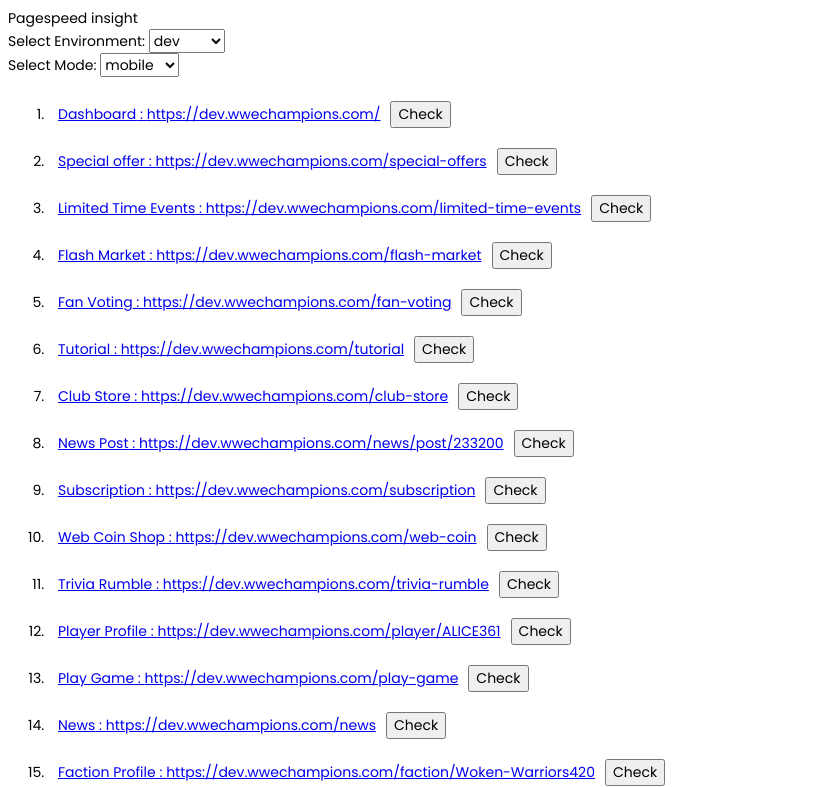
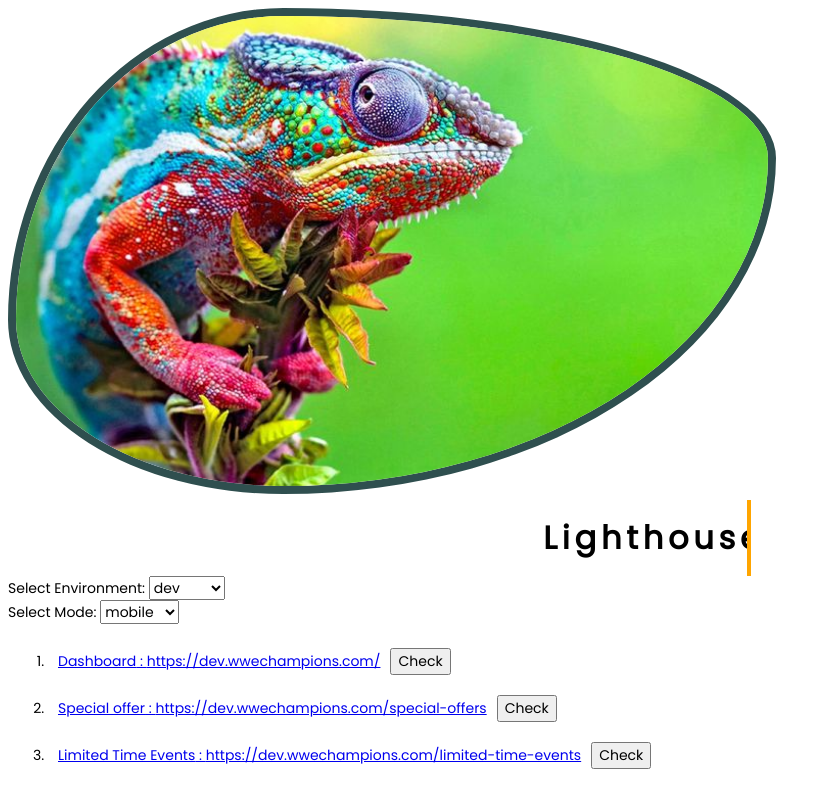
Before and after one commit to lualua0909/lighthouse-multiple-test, a React (Vite) app: page / in a window 1280 px wide. Shown: the top 787 px of the page, without its empty margins (0-831 px from the left). Built offline with nearby package versions, Linux system fonts and the light colour scheme.

Commit message:
add animation

```diff
--- /dev/null
+++ b/src/App.css
@@ -0,0 +1,82 @@
+li,
+td {
+  animation: appear 1s linear;
+  /* animation-timeline: view(); */
+}
+
+@keyframes appear {
+  from {
+    opacity: 0;
+    scale: 0.7;
+  }
+  to {
+    opacity: 1;
+    scale: 1;
+  }
+}
+
+.cardImg {
+  position: relative;
+  width: fit-content;
+
+  img {
+    width: 100%;
+    height: auto;
+    border-radius: 30% 70% 70% 30% / 30% 36% 64% 70%;
+    border: 8px solid darkslategrey;
+    animation: changeBorder 15s infinite;
+  }
+}
+
+@keyframes changeBorder {
+  0% {
+    border-radius: 30% 70% 70% 30% / 30% 36% 64% 70%;
+  }
+  25% {
+    border-radius: 70% 30% 30% 70% / 30% 36% 64% 70%;
+  }
+  50% {
+    border-radius: 30% 70% 70% 30% / 70% 30% 70% 30%;
+  }
+  75% {
+    border-radius: 70% 30% 30% 70% / 70% 30% 70% 30%;
+  }
+  100% {
+    border-radius: 30% 70% 70% 30% / 30% 36% 64% 70%;
+  }
+}
+
+.tag {
+  max-width: fit-content;
+  background-color: white;
+  padding: 1rem;
+  border-radius: 50px 0 0 0;
+  font-size: 32px;
+  font-weight: bold;
+  overflow: hidden; /* Ensures the content is not revealed until the animation */
+  border-right: 0.15em solid orange; /* The typwriter cursor */
+  white-space: nowrap; /* Keeps the content on a single line */
+  margin: 0 auto; /* Gives that scrolling effect as the typing happens */
+  letter-spacing: 0.15em; /* Adjust as needed */
+  animation: tag-typing 5s steps(40, end) infinite,
+    blink-caret 0.75s step-end infinite;
+}
+
+@keyframes tag-typing {
+  from {
+    width: 0;
+  }
+  to {
+    width: 100%;
+  }
+}
+
+@keyframes blink-caret {
+  from,
+  to {
+    border-color: transparent;
+  }
+  50% {
+    border-color: orange;
+  }
+}
--- a/src/App.tsx
+++ b/src/App.tsx
@@ -1,5 +1,7 @@
 import { useState } from "react";
 import { ReportTable } from "./ReportTable";
+import bgImg from "./assets/chameleon-bg.jpg";
+import "./App.css";
 
 const listUrl = [
   { name: "Dashboard", url: "/" },
@@ -83,7 +85,10 @@
 
   return (
     <>
-      Pagespeed insight
+      <div className="cardImg">
+        <img src={bgImg} alt="WWE Champions" />
+      </div>
+      <div className="tag">Lighthouse Test</div>
       <div>
         <label htmlFor="env-select">Select Environment: </label>
         <select
```
Also changed, not shown: src/assets/chameleon-bg.jpg (added).
